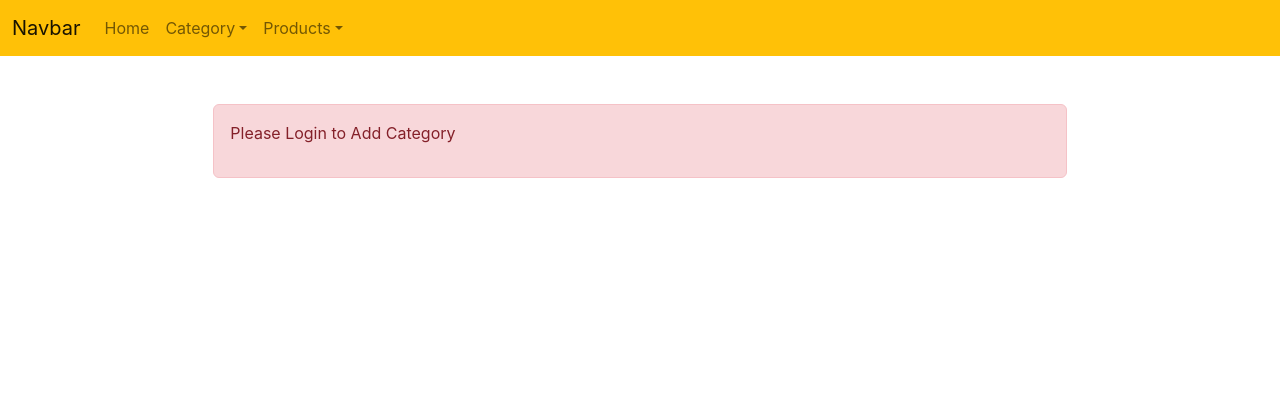
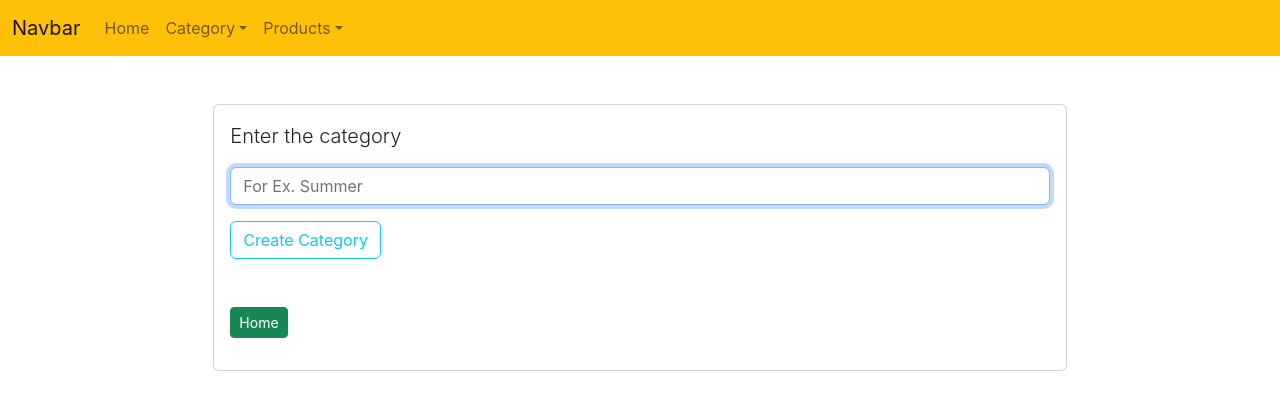
Before and after one commit to arpanmahato29/cc-assignment-react-app, a React (Create React App) app: page /categories/add in a window 1280 px wide. Shown: the top 410 px of the page. Built offline with nearby package versions, Linux system fonts and the light colour scheme.

Commit message:
Update AddCategory.js

```diff
--- a/src/components/AddCategory.js
+++ b/src/components/AddCategory.js
@@ -9,7 +9,6 @@ const AddCategory = () => {
   const [error, setError] = useState(false);
   const [success, setSuccess] = useState(false);
 
-  const user = isAutheticated();
 
   const goBack = () => (
     <div className="mt-5">
@@ -30,7 +29,7 @@ const AddCategory = () => {
     setSuccess(false);
 
     //backend request fired
-    createCategory(user, { name }).then(data => {
+    createCategory({ name }).then(data => {
       if (data) {
         setError("");
         setSuccess(true);
@@ -41,15 +40,6 @@ const AddCategory = () => {
     });
   };
 
-  const isNotLoggedIn = () => {
-    if(!user) {
-      return(
-        <div className="alert alert-danger col-md-8 offset-md-2 mt-5">
-          <p>Please Login to Add Category</p>
-        </div>
-      )
-    }
-  }
 
   const successMessage = () => {
     if (success) {
@@ -94,8 +84,7 @@ const AddCategory = () => {
   return (
     <div>
       <Navbar />
-      { !user ?
-        isNotLoggedIn() :
+
         <div className="card col-md-8 offset-md-2 mt-5">
         <div className="card-body">
           <div className="row bg-white rounded">
@@ -107,9 +96,7 @@ const AddCategory = () => {
             </div>
           </div>
         </div>
-      </div>}
-
-
+      </div>
     </div>
   );
 };
```
